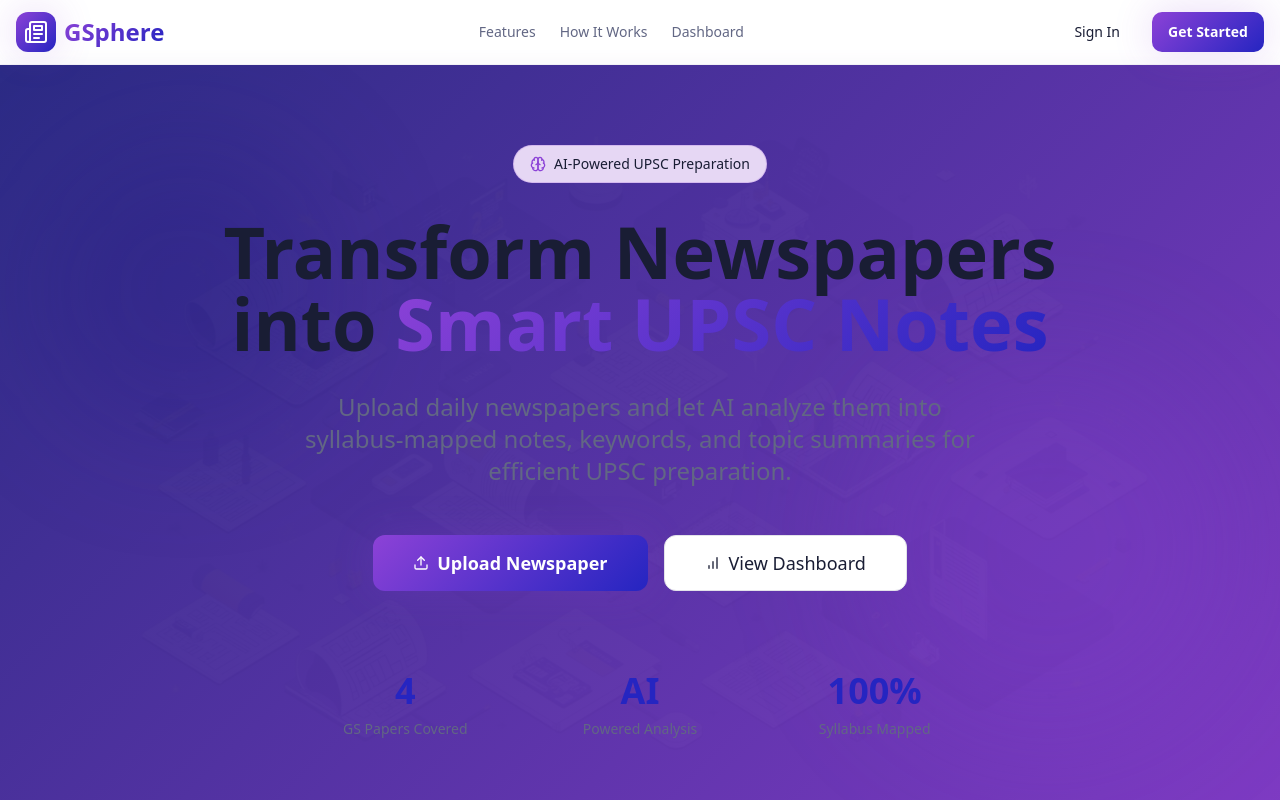
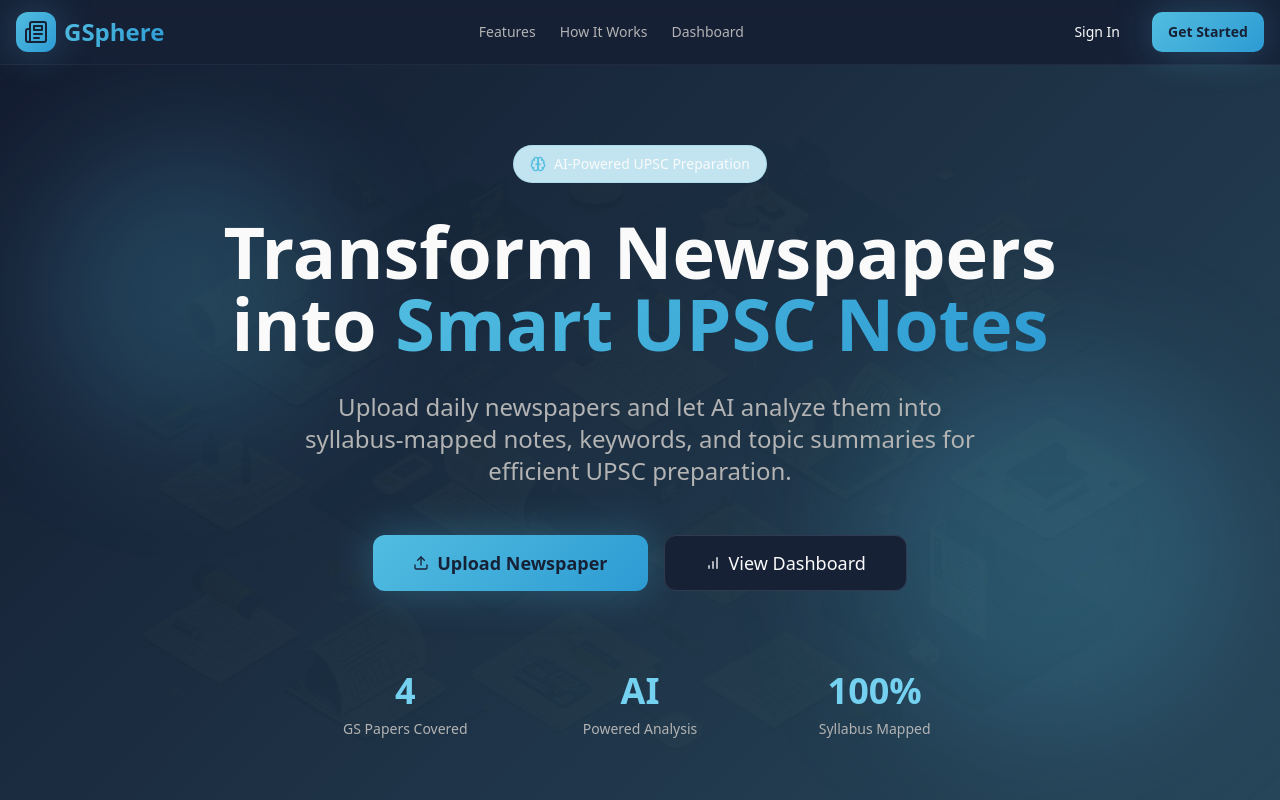
Before and after one commit to DS-Veer/gsphere-by-veer, a React (Vite) app: page / in a window 1280 px wide. Shown: the top 800 px of the page. Built offline with nearby package versions, Linux system fonts and the light colour scheme; the HTML template or start-up script is replaced by a standard one.

Commit message:
Update UI color scheme

```diff
--- a/index.html
+++ b/index.html
@@ -3,7 +3,7 @@
   <head>
     <meta charset="UTF-8" />
     <meta name="viewport" content="width=device-width, initial-scale=1.0, maximum-scale=5.0, user-scalable=yes" />
-    <meta name="theme-color" content="#1A1F2C" />
+    <meta name="theme-color" content="#1e2838" />
     <meta name="mobile-web-app-capable" content="yes" />
     <meta name="apple-mobile-web-app-capable" content="yes" />
     <meta name="apple-mobile-web-app-status-bar-style" content="black-translucent" />
--- a/src/index.css
+++ b/src/index.css
@@ -8,89 +8,89 @@ All colors MUST be HSL.
 
 @layer base {
   :root {
-    --background: 0 0% 100%;
-    --foreground: 230 35% 15%;
+    --background: 220 40% 15%;
+    --foreground: 0 0% 98%;
 
-    --card: 0 0% 100%;
-    --card-foreground: 230 35% 15%;
+    --card: 220 35% 18%;
+    --card-foreground: 0 0% 98%;
 
-    --popover: 0 0% 100%;
-    --popover-foreground: 230 35% 15%;
+    --popover: 220 35% 18%;
+    --popover-foreground: 0 0% 98%;
 
-    --primary: 240 68% 28%;
-    --primary-foreground: 0 0% 100%;
-    --primary-glow: 240 68% 45%;
+    --primary: 195 70% 60%;
+    --primary-foreground: 220 40% 15%;
+    --primary-glow: 195 80% 70%;
 
-    --secondary: 240 25% 95%;
-    --secondary-foreground: 240 68% 28%;
+    --secondary: 220 30% 22%;
+    --secondary-foreground: 0 0% 98%;
 
-    --muted: 240 15% 96%;
-    --muted-foreground: 230 15% 45%;
+    --muted: 220 25% 25%;
+    --muted-foreground: 0 0% 70%;
 
-    --accent: 270 65% 55%;
-    --accent-foreground: 0 0% 100%;
-    --accent-light: 270 55% 90%;
+    --accent: 195 70% 60%;
+    --accent-foreground: 220 40% 15%;
+    --accent-light: 195 60% 85%;
 
     --destructive: 0 84.2% 60.2%;
     --destructive-foreground: 0 0% 100%;
 
-    --border: 240 15% 90%;
-    --input: 240 15% 92%;
-    --ring: 240 68% 28%;
+    --border: 220 25% 25%;
+    --input: 220 25% 20%;
+    --ring: 195 70% 60%;
 
     --radius: 0.75rem;
 
-    --gradient-hero: linear-gradient(135deg, hsl(240 68% 28%), hsl(270 65% 45%));
-    --gradient-card: linear-gradient(180deg, hsl(0 0% 100%), hsl(240 25% 98%));
-    --gradient-accent: linear-gradient(135deg, hsl(270 65% 55%), hsl(240 68% 45%));
+    --gradient-hero: linear-gradient(135deg, hsl(220 45% 12%), hsl(200 40% 25%));
+    --gradient-card: linear-gradient(180deg, hsl(220 35% 18%), hsl(220 30% 20%));
+    --gradient-accent: linear-gradient(135deg, hsl(195 70% 60%), hsl(200 65% 50%));
 
-    --shadow-soft: 0 2px 8px -2px hsl(240 25% 15% / 0.08);
-    --shadow-medium: 0 4px 16px -4px hsl(240 25% 15% / 0.12);
-    --shadow-strong: 0 8px 32px -8px hsl(240 25% 15% / 0.16);
-    --shadow-glow: 0 0 40px hsl(270 65% 55% / 0.2);
+    --shadow-soft: 0 2px 8px -2px hsl(0 0% 0% / 0.3);
+    --shadow-medium: 0 4px 16px -4px hsl(0 0% 0% / 0.4);
+    --shadow-strong: 0 8px 32px -8px hsl(0 0% 0% / 0.5);
+    --shadow-glow: 0 0 40px hsl(195 70% 60% / 0.3);
 
     --transition-smooth: all 0.3s cubic-bezier(0.4, 0, 0.2, 1);
   }
 
   .dark {
-    --background: 230 35% 8%;
+    --background: 220 40% 15%;
     --foreground: 0 0% 98%;
 
-    --card: 230 30% 10%;
+    --card: 220 35% 18%;
     --card-foreground: 0 0% 98%;
 
-    --popover: 230 30% 10%;
+    --popover: 220 35% 18%;
     --popover-foreground: 0 0% 98%;
 
-    --primary: 240 75% 65%;
-    --primary-foreground: 230 35% 8%;
-    --primary-glow: 240 85% 75%;
+    --primary: 195 70% 60%;
+    --primary-foreground: 220 40% 15%;
+    --primary-glow: 195 80% 70%;
 
-    --secondary: 230 25% 15%;
+    --secondary: 220 30% 22%;
     --secondary-foreground: 0 0% 98%;
 
-    --muted: 230 25% 15%;
-    --muted-foreground: 230 15% 60%;
+    --muted: 220 25% 25%;
+    --muted-foreground: 0 0% 70%;
 
-    --accent: 270 65% 60%;
-    --accent-foreground: 0 0% 100%;
-    --accent-light: 270 45% 20%;
+    --accent: 195 70% 60%;
+    --accent-foreground: 220 40% 15%;
+    --accent-light: 195 60% 85%;
 
     --destructive: 0 62.8% 30.6%;
     --destructive-foreground: 0 0% 98%;
 
-    --border: 230 25% 18%;
-    --input: 230 25% 18%;
-    --ring: 240 75% 65%;
+    --border: 220 25% 25%;
+    --input: 220 25% 20%;
+    --ring: 195 70% 60%;
 
-    --gradient-hero: linear-gradient(135deg, hsl(240 75% 25%), hsl(270 65% 35%));
-    --gradient-card: linear-gradient(180deg, hsl(230 30% 10%), hsl(230 30% 12%));
-    --gradient-accent: linear-gradient(135deg, hsl(270 65% 45%), hsl(240 75% 35%));
+    --gradient-hero: linear-gradient(135deg, hsl(220 45% 12%), hsl(200 40% 25%));
+    --gradient-card: linear-gradient(180deg, hsl(220 35% 18%), hsl(220 30% 20%));
+    --gradient-accent: linear-gradient(135deg, hsl(195 70% 60%), hsl(200 65% 50%));
 
     --shadow-soft: 0 2px 8px -2px hsl(0 0% 0% / 0.3);
     --shadow-medium: 0 4px 16px -4px hsl(0 0% 0% / 0.4);
     --shadow-strong: 0 8px 32px -8px hsl(0 0% 0% / 0.5);
-    --shadow-glow: 0 0 40px hsl(270 65% 60% / 0.3);
+    --shadow-glow: 0 0 40px hsl(195 70% 60% / 0.3);
   }
 }
 
```
